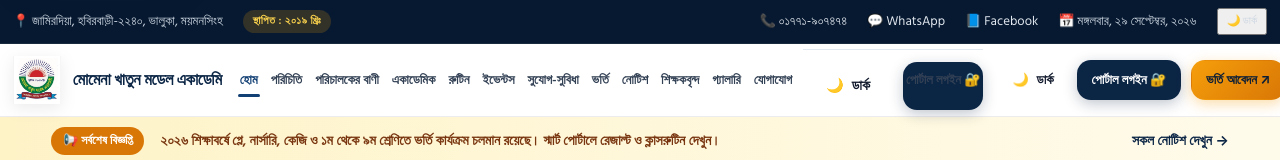
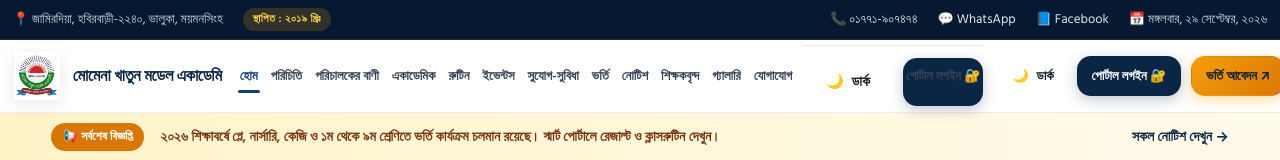
Before and after one commit to rafiqulislam11/43-Momena_Khatun_Model_Academy, a website: page frontend/index.html in a window 1280 px wide. Shown: the top 160 px of the page. Drawn offline with nearby package versions, Linux system fonts and the light colour scheme.

Commit message:
fix: Remove duplicate Dark/Light mode button from top strip — now shows in 2 correct places only (desktop header + mobile menu)

```diff
--- a/frontend/index.html
+++ b/frontend/index.html
@@ -67,7 +67,6 @@
         <a href="https://wa.me/8801771907474" target="_blank" rel="noopener">💬 WhatsApp</a>
         <a href="https://web.facebook.com/momena.khatuna.madela.ekademi/?_rdc=1&_rdr#" target="_blank" rel="noopener" title="আমাদের অফিসিয়াল ফেসবুক পেজ">📘 Facebook</a>
         <span id="liveDate">📅 আজকের তারিখ লোড হচ্ছে...</span>
-        <button class="theme-toggle-btn" style="padding: 2px 8px; font-size: 11px;">🌙 ডার্ক</button>
       </div>
     </div>
   </div>
```
